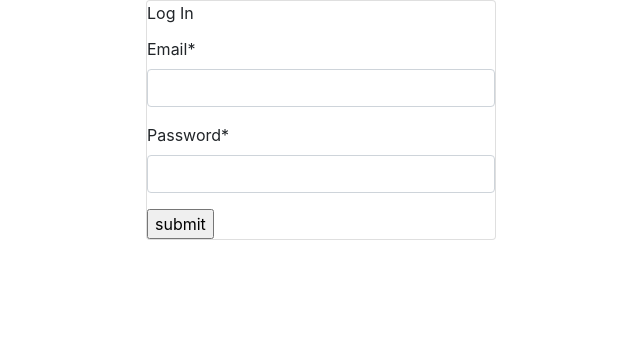
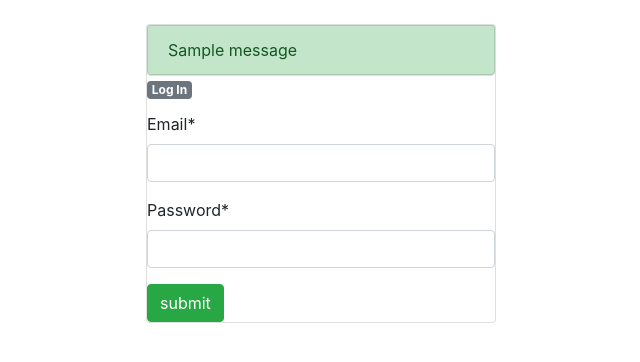
Before and after one commit to demonking15543/dashboard-app, a Django app: page /user/login/ in a window 1280 px wide. Shown: the part 56-418 px from the top of the page, without its empty margins (319-959 px from the left). Run offline with Django 3.2, Linux system fonts and the light colour scheme; tables that the repository leaves empty hold one stand-in row (values such as "Sample post"); one stand-in notice (Sample message) is shown; some libraries are stand-ins or nearby versions.

Commit message:
second commit

```diff
--- a/dashboard_project/settings.py
+++ b/dashboard_project/settings.py
@@ -37,7 +37,7 @@ INSTALLED_APPS = [
     'django.contrib.sessions',
     'django.contrib.messages',
     'django.contrib.staticfiles',
-    # 3rd party api
+    # 3rd party apps
     'crispy_forms',
     'phonenumber_field',
 
@@ -130,5 +130,3 @@ USE_TZ = True
 # https://docs.djangoproject.com/en/2.2/howto/static-files/
 
 STATIC_URL = '/static/'
-#LOGIN_REDIRECT_URL = 'dashboard'
-#LOGOUT_REDIRECT_URL = "/login/"
--- a/dashboard_project/urls.py
+++ b/dashboard_project/urls.py
@@ -22,5 +22,5 @@ urlpatterns = [
 
     path('', include('home.urls')), # load all urls from urls.py inside the home app
     path('user/', include('user.urls')), # load all urls from urls.py inside the user app
-    #path('accounts/',include('django.contrib.auth.urls'))
+
 ]
--- a/templates/index.html
+++ b/templates/index.html
@@ -22,7 +22,7 @@
     {% block content %}
 
    {% if user.is_authenticated %}
-   <div class="jumbotron">
+   <div class="jumbotron mt-2">
   <h1 class="display">DASHBOARD!</h1>
   <p class="lead"> This is a simple Dashboard  app  which made  with help of  django and  bootstrap5 </p>
   <hr class="my-4">
--- a/templates/registration/login.html
+++ b/templates/registration/login.html
@@ -4,15 +4,25 @@
 {% block content %}
 <div class="row">
     <aside class="col-sm-4"></aside>
-        <aside class="col-sm-4">
+    <aside class="col-sm-4 mt-4">
+
+
         <article class="card">
-                <form  method="post">
-                    <div class="card-title">Log In</div>
+            {% if messages %}
+            <ul class="messages list-group">
+                {% for message in messages %}
+                <li{% if message.tags %} class="list-group-item list-group-item-{{ message.tags }}" {% endif %}>{{ message }}</li>
+                    {% endfor %}
+            </ul>
+            {% endif %}
+
+            <form method="post">
+                <div class="card-title"><span class="badge badge-secondary">Log In</span></div>
                 {% csrf_token %}
                 {{form|crispy}}
 
-                    <input type="submit" name="submit" value="submit" />
-                    <input type="hidden" name="next" value="{{ next }}">
+                <input type="submit" class="btn btn-success" name="submit" value="submit" />
+
             </form>
 
         </article>
--- a/templates/registration/signup.html
+++ b/templates/registration/signup.html
@@ -5,13 +5,15 @@
 <div class="row">
     <aside class="col-sm-2"></aside>
     <aside class="col-sm-8">
-    <article class="body">
+    <article class="card-body">
         <form method="post">
+            <div class="card-title"><span class="badge badge-secondary">Sign Up</span></div>
+
             {% csrf_token %} <!-- without this token form will never be submitted.-->
             {{form|crispy}}
 
             <button type="submit" class="btn btn-success">Submit</button>
-            <input type="hidden" name="next" value="{% if request.POST.next %}{{ request.POST.next }}{% else %}{{ request.GET.next }}{% endif %}"/>
+
 
 
 
--- a/templates/registration/user_details.html
+++ b/templates/registration/user_details.html
@@ -6,7 +6,7 @@
     <aside class="col-md-3"></aside>
     <aside class="col-md-6 mt-5">
         <article class="card">
-            <div class="card-title"> User Details</div>
+            <div class="card-title badge badge-pill badge-primary"> User Details</div>
 
             <h6 class="card-text">
             First <span style="word-spacing: 60px;">Name {{user_details.first_name}} </span></h6>
--- a/user/admin.py
+++ b/user/admin.py
@@ -1,4 +1,4 @@
 from django.contrib import admin
-from .models import User
+from django.contrib.auth import get_user_model
 # Register your models here.
-admin.site.register(User)
+admin.site.register(get_user_model())
--- a/user/views.py
+++ b/user/views.py
@@ -59,7 +59,7 @@ class LoginView(FormView):
             return HttpResponseRedirect(self.success_url)
 
         else:
-            messages.info(request, "please try again")
+            messages.warning(self.request, "please try again")
 
             return HttpResponseRedirect(reverse_lazy('login'))
 
@@ -79,6 +79,7 @@ def user_detail_view(request):
             # get requested user details that we have taken from user  at the time of signup.
             user  = get_user_model().objects.get(email=request.user.email)
         except get_user_model().DoesNotExist:
+
             messages.info(request, 'Invalid Details')
             return redirect('login')
     else:
```
Lines whose indentation alone changed are shown as unchanged.
